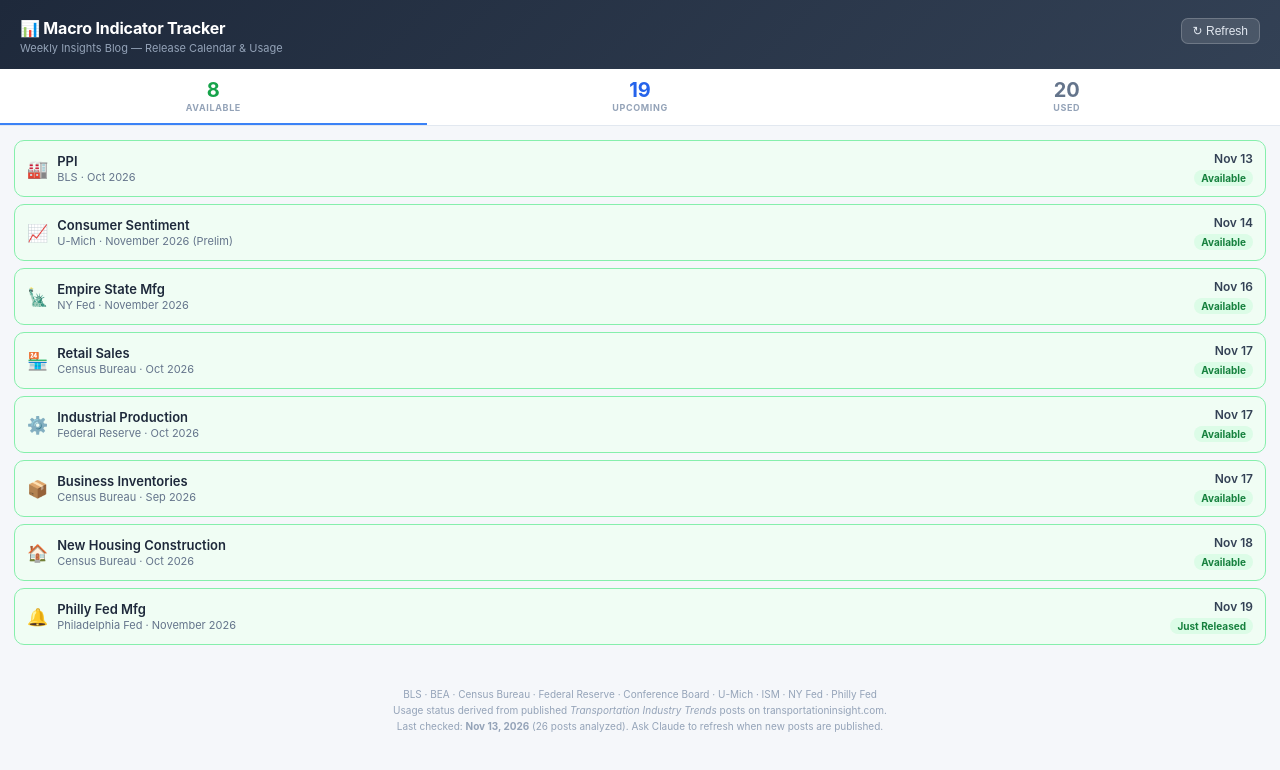
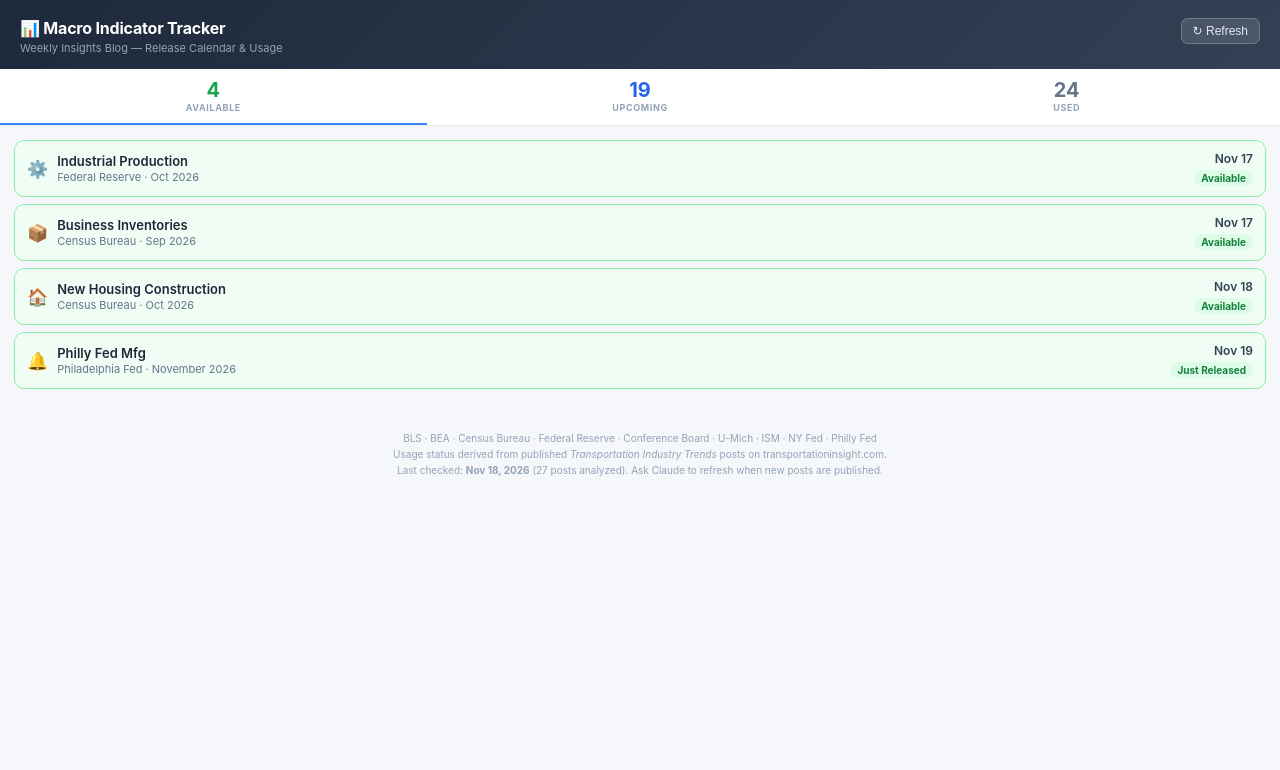
Before and after one commit to prhyne1972/macro-indicator-tracker, a plain HTML site: page index.html in a window 1280 px wide. Drawn offline with Linux system fonts and the light colour scheme.

Commit message:
Add files via upload

```diff
--- a/index.html
+++ b/index.html
@@ -1,4 +1,13 @@
 <!DOCTYPE html>
+<script type="application/json" id="cowork-artifact-meta">
+{
+  "name": "Macro Indicator Tracker",
+  "schemaVersion": 1,
+  "description": "Macro indicator tracker for the Weekly Insights Blog. Reads Macro Calendar.xlsx from OneDrive to show which released indicators are available to use vs. already used, plus a 35-day upcoming release calendar. Official 2026 release dates embedded from BLS, BEA, Census, Federal Reserve, Conference Board, U-Mich, ISM, NY Fed, and Philly Fed.",
+  "mcpTools": [],
+  "mcpServerNames": []
+}
+</script>
 <html lang="en">
 <head>
   <meta charset="UTF-8">
@@ -85,7 +94,7 @@
 <div class="footer">
   BLS &middot; BEA &middot; Census Bureau &middot; Federal Reserve &middot; Conference Board &middot; U-Mich &middot; ISM &middot; NY Fed &middot; Philly Fed<br>
   Usage status derived from published <em>Transportation Industry Trends</em> posts on transportationinsight.com.<br>
-  Last checked: <strong>Nov 13, 2026</strong> (26 posts analyzed). Ask Claude to refresh when new posts are published.
+  Last checked: <strong>Nov 18, 2026</strong> (27 posts analyzed). Ask Claude to refresh when new posts are published.
 </div>
 <script>
 const INDICATORS = [
@@ -106,15 +115,16 @@ const INDICATORS = [
   { name:"ISM Mfg PMI", short:"ism", source:"ISM", icon:"&#x1F4C9;", url:"https://www.ismworld.org/supply-management-news-and-reports/reports/ism-report-on-business/pmi/", releases:[{date:"2026-06-01",period:"May 2026"},{date:"2026-07-01",period:"Jun 2026"},{date:"2026-08-03",period:"Jul 2026"},{date:"2026-09-01",period:"Aug 2026"},{date:"2026-10-01",period:"Sep 2026"},{date:"2026-11-02",period:"Oct 2026"},{date:"2026-12-01",period:"Nov 2026"}]},
 ];
 
-// Usage data — Last checked: Nov 13, 2026 — 26 posts analyzed
+// Usage data — Last checked: Nov 18, 2026 — 27 posts analyzed
 // Nov 9-13 post: ISM Oct 2026 (2026-11-02), Jobs Oct 2026 (2026-11-06), CPI Oct 2026 (2026-11-10)
+// Nov 16-20 post: PPI Oct 2026 (2026-11-13), U-Mich Nov 2026 Prelim (2026-11-14), Empire Nov 2026 (2026-11-16), Retail Oct 2026 (2026-11-17)
 const USED_RELEASES = {
-  ppi:           ["2026-05-14","2026-06-11","2026-07-15","2026-08-13","2026-09-10","2026-10-15"],
+  ppi:           ["2026-05-14","2026-06-11","2026-07-15","2026-08-13","2026-09-10","2026-10-15","2026-11-13"],
   inventory:     ["2026-05-14","2026-06-17","2026-07-16","2026-08-14","2026-09-16","2026-10-15"],
-  retail:        ["2026-05-15","2026-06-17","2026-07-16","2026-08-14","2026-09-16","2026-10-15"],
+  retail:        ["2026-05-15","2026-06-17","2026-07-16","2026-08-14","2026-09-16","2026-10-15","2026-11-17"],
   indprod:       ["2026-05-15","2026-06-15","2026-07-17","2026-08-18","2026-09-18","2026-10-16"],
-  empire:        ["2026-05-11","2026-06-15","2026-07-15","2026-08-17","2026-09-15","2026-10-15"],
-  conssentiment: ["2026-05-15","2026-06-26","2026-07-24","2026-08-28","2026-09-25","2026-10-23"],
+  empire:        ["2026-05-11","2026-06-15","2026-07-15","2026-08-17","2026-09-15","2026-10-15","2026-11-16"],
+  conssentiment: ["2026-05-15","2026-06-26","2026-07-24","2026-08-28","2026-09-25","2026-10-23","2026-11-14"],
   philly:        ["2026-05-21","2026-06-18","2026-07-16","2026-08-20","2026-09-17"],
   housing:       ["2026-05-20","2026-06-16","2026-07-17","2026-09-17","2026-10-20"],
   consconf:      ["2026-05-27","2026-06-30","2026-07-28","2026-09-29"],
```
